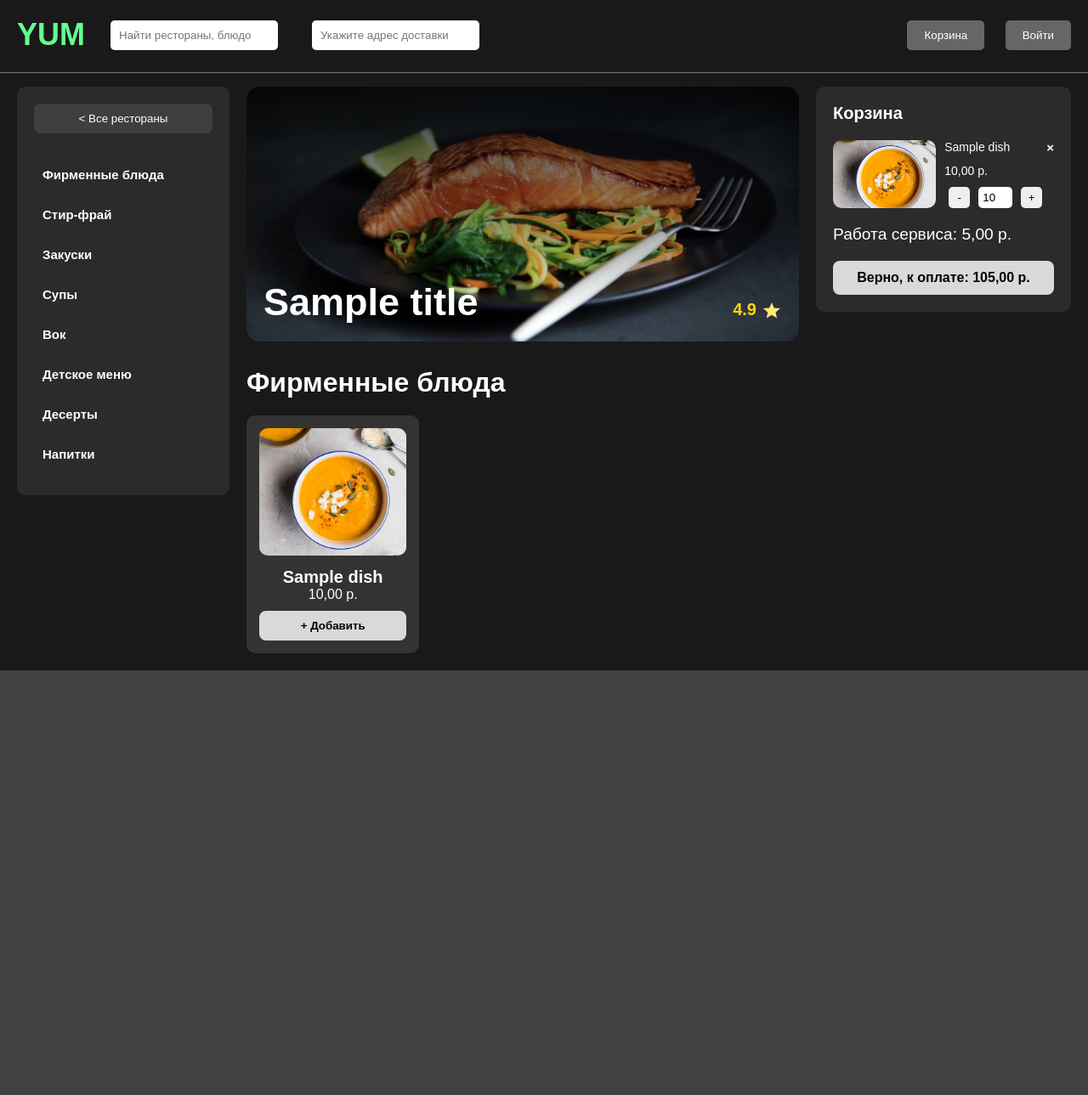
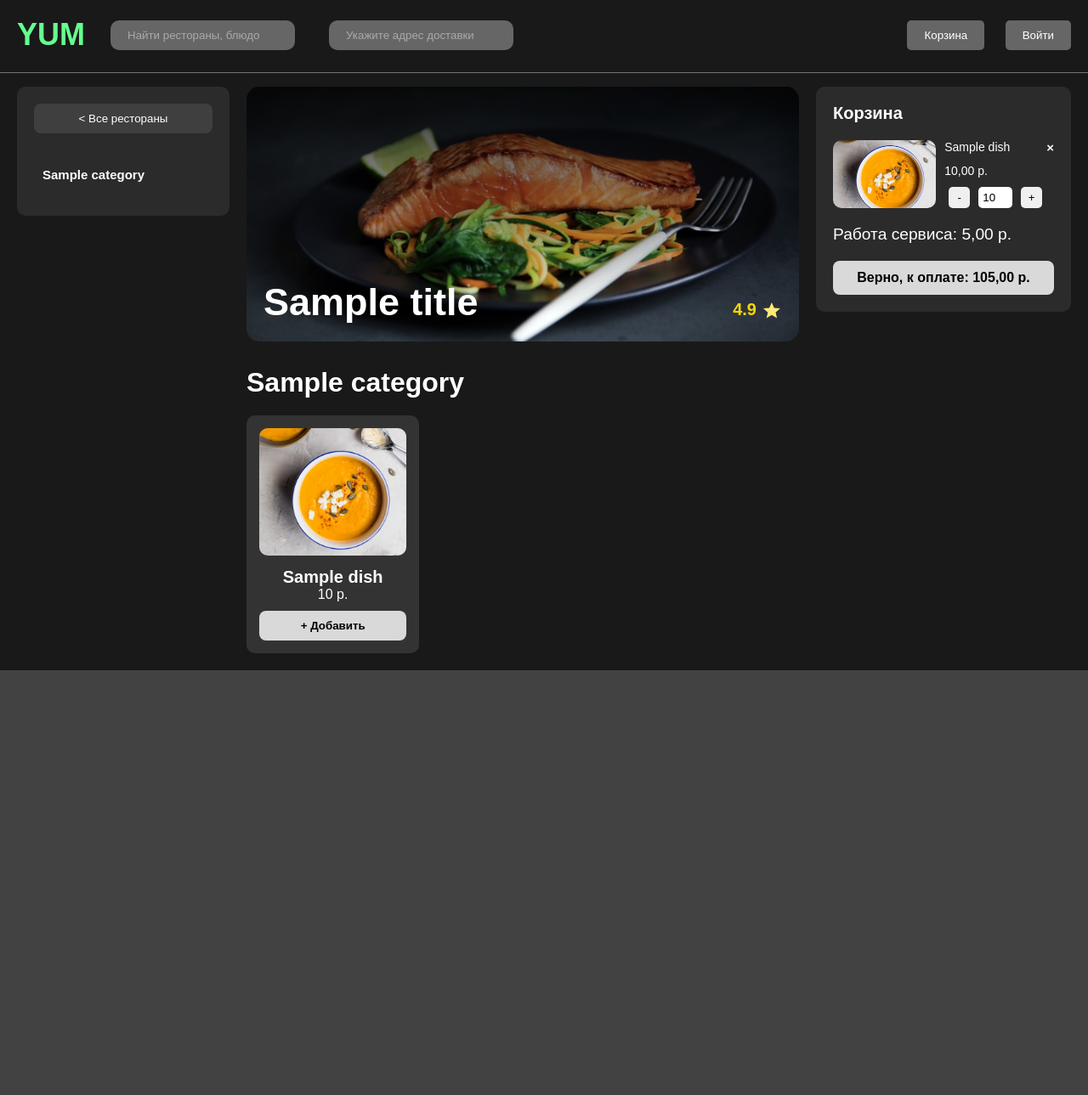
Before and after one commit to kathlleen/yum-env, a Django app: template yum/menu/templates/menu/restaurant_menu.html in a window 1280 px wide. Shown: the whole page at 85% size. Run offline with Django 4.2, Linux system fonts and the light colour scheme; a user stored in the database is signed in; tables that the repository leaves empty hold one stand-in row (values such as "Sample post"); the template is opened without the code that fills it: values that come from a table or form of the project are taken from there, most other values are stand-ins (such as "Sample title", 1, 10 or a date in 2020).

Commit message:
Sticky for restaurant page. Sort dishes by restaurant categories

```diff
--- a/yum/carts/templatetags/carts_tags.py
+++ b/yum/carts/templatetags/carts_tags.py
@@ -8,6 +8,4 @@ register = template.Library()
 
 @register.simple_tag()
 def user_carts(request):
-
-    return Cart.objects.filter(user=request.user)
-    # return get_user_carts(request)
+    return get_user_carts(request)
--- a/yum/carts/views.py
+++ b/yum/carts/views.py
@@ -12,6 +12,7 @@ from menu.models import Dish
 
 def cart_add(request, dish_id):
     # dish_id = request.POST.get("dish_id")
+    # dish_id = 5
     # print(dish_id)
     dish = Dish.objects.get(id=dish_id)
     # dish = get_object_or_404(Dish, pk=dish_id)
@@ -37,8 +38,8 @@ def cart_add(request, dish_id):
     #     else:
     #         Cart.objects.create(
     #             session_key=request.session.session_key, dish=dish, quantity=1)
-    #
-    #
+
+
     # user_cart = get_user_carts(request)
     # cart_items_html = render_to_string("includes/included_cart.html", {"carts": user_cart}, request=request)
     #
--- a/yum/menu/templates/menu/restaurant_menu.html
+++ b/yum/menu/templates/menu/restaurant_menu.html
@@ -15,20 +15,22 @@
         </a>
         <nav class="category-menu">
             <ul>
-                <li><a href="#">Фирменные блюда</a></li>
-                <li><a href="#">Стир-фрай</a></li>
-                <li><a href="#">Закуски</a></li>
-                <li><a href="#">Супы</a></li>
-                <li><a href="#">Вок</a></li>
-                <li><a href="#">Детское меню</a></li>
-                <li><a href="#">Десерты</a></li>
-                <li><a href="#">Напитки</a></li>
+                {% for category in categories %}
+                <li><a href="#{{ category.slug }}">{{ category.name }}</a></li>
+                {% endfor %}
+                <!--                <li><a href="#">Стир-фрай</a></li>-->
+                <!--                <li><a href="#">Закуски</a></li>-->
+                <!--                <li><a href="#">Супы</a></li>-->
+                <!--                <li><a href="#">Вок</a></li>-->
+                <!--                <li><a href="#">Детское меню</a></li>-->
+                <!--                <li><a href="#">Десерты</a></li>-->
+                <!--                <li><a href="#">Напитки</a></li>-->
             </ul>
         </nav>
     </aside>
 
     <!-- Центральная часть с меню ресторана -->
-    <main class="content">
+    <main class="main-rest-content">
         <div class="rest">
             <div class="rest-overlay"></div>
             <img src="{% static 'images/dish4.jpg' %}" alt="Завтрак" class="rest-img">
@@ -44,9 +46,9 @@
             </div>
         </div>
 
-        <h2>Фирменные блюда</h2>
+        {% for category, dishes in dishes_by_category.items %}
+        <h2 id="{{ category.slug }}">{{ category.name }}</h2>
         <div class="dish-cards">
-
             {% for dish in dishes %}
             <div class="card">
                 <img src="{% static 'images/dish1.jpg' %}">
@@ -61,14 +63,17 @@
                 </div>
             </div>
             {% endfor %}
+        </div>
+        {% endfor %}
 
-        </div>
-    </main>
+</main>
 
-    <!-- Корзина -->
-    <aside class="cart">
+<!-- Корзина -->
+<aside class="cart">
+    <div id="cart-items-container">
         {% include "includes/included_cart.html" %}
-    </aside>
+    </div>
+</aside>
 </div>
 
 {% endblock %}
--- a/yum/static/css/rest-style.css
+++ b/yum/static/css/rest-style.css
@@ -9,6 +9,8 @@ body, html {
     font-family: Arial, sans-serif;
     color: white;
     background-color: rgba(25, 25, 25, 1);
+
+    grid-template-rows: auto 1fr auto;
 }
 
 h1 {
@@ -17,6 +19,7 @@ h1 {
 
 h2 {
     margin-bottom: 20px;
+    margin-top: 20px;
     font-size: 32px;
 }
 
@@ -61,11 +64,21 @@ header h1 {
 }
 
 header input[type="text"] {
-    padding: 10px;
+    padding: 10px 20px 10px 20px;
     border-radius: 5px;
     border: none;
     margin: 0 10px;
+    border: none;
+    border-radius: 10px;
+    background-color: #666;
+    color: white;
 }
+
+header input[type="text"]::placeholder {
+    color: #aaa; /* Задайте желаемый цвет */
+    opacity: 1; /* Опционально: чтобы цвет был полностью видимым */
+}
+
 
 header button {
     padding: 10px 20px;
@@ -94,9 +107,10 @@ header button {
     grid-template-columns: 250px 1fr 300px;
     gap: 20px;
     padding: 20px;
+
 }
 
-aside, .content {
+aside, .main-rest-content {
     color: #fff;
     border-radius: 10px;
 }
@@ -104,10 +118,10 @@ aside, .content {
 aside {
     background-color: #2b2b2b;
     padding: 20px;
+    position: sticky;
 }
 
 .sidebar {
-    position: sticky;
     top: 20px;
     height: max-content;
 }
@@ -149,10 +163,7 @@ aside {
 }
 
 /* Контентная часть */
-.content {
-    overflow-y: auto; /* Делаем контентную часть прокручиваемой */
 
-}
 
 .dish-highlight {
     display: flex;
@@ -270,7 +281,6 @@ aside {
 
 /* Корзина */
 .cart {
-    position: sticky;
     top: 20px;
     height: max-content;
     padding: 20px;
@@ -351,6 +361,7 @@ aside {
 footer {
     background-color: #434242;
     height: 500px;
+
 }
 
 footer h2 {
--- a/yum/templates/base.html
+++ b/yum/templates/base.html
@@ -13,7 +13,6 @@
 <div class="background">
 
     <div class="overlay"></div>
-
 
     <div class="content">
         <header>
@@ -43,6 +42,7 @@
     <footer>
 
     </footer>
-
+    <script src="{% static 'js/jquery-ajax.js' %}"></script>
+    <script src="{% static 'js/jquery/jquery-3.7.1.min.js' %}"></script>
 </body>
 </html>
```
Also changed, not shown: yum/menu/views.py (+10 -1 lines), yum/static/css/style.css (+13 -3 lines), yum/static/js/jquery-ajax.js.
